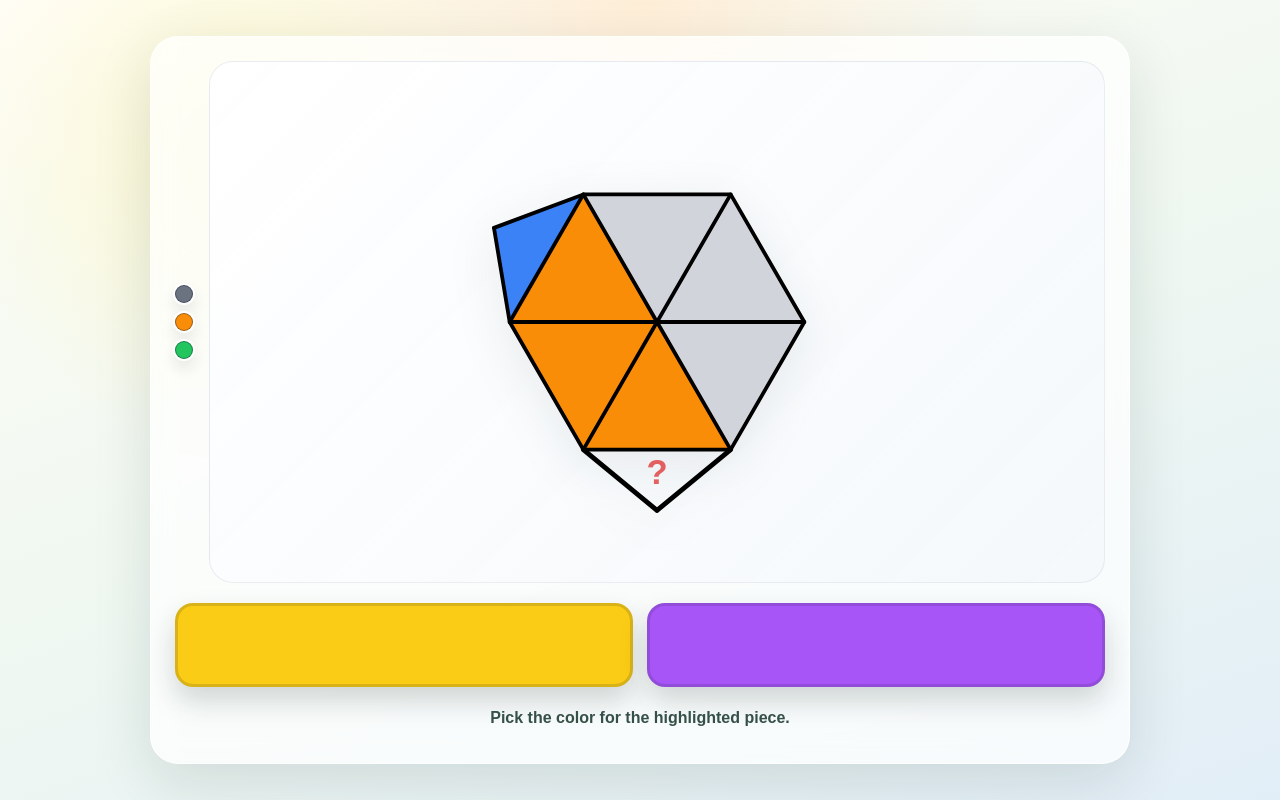
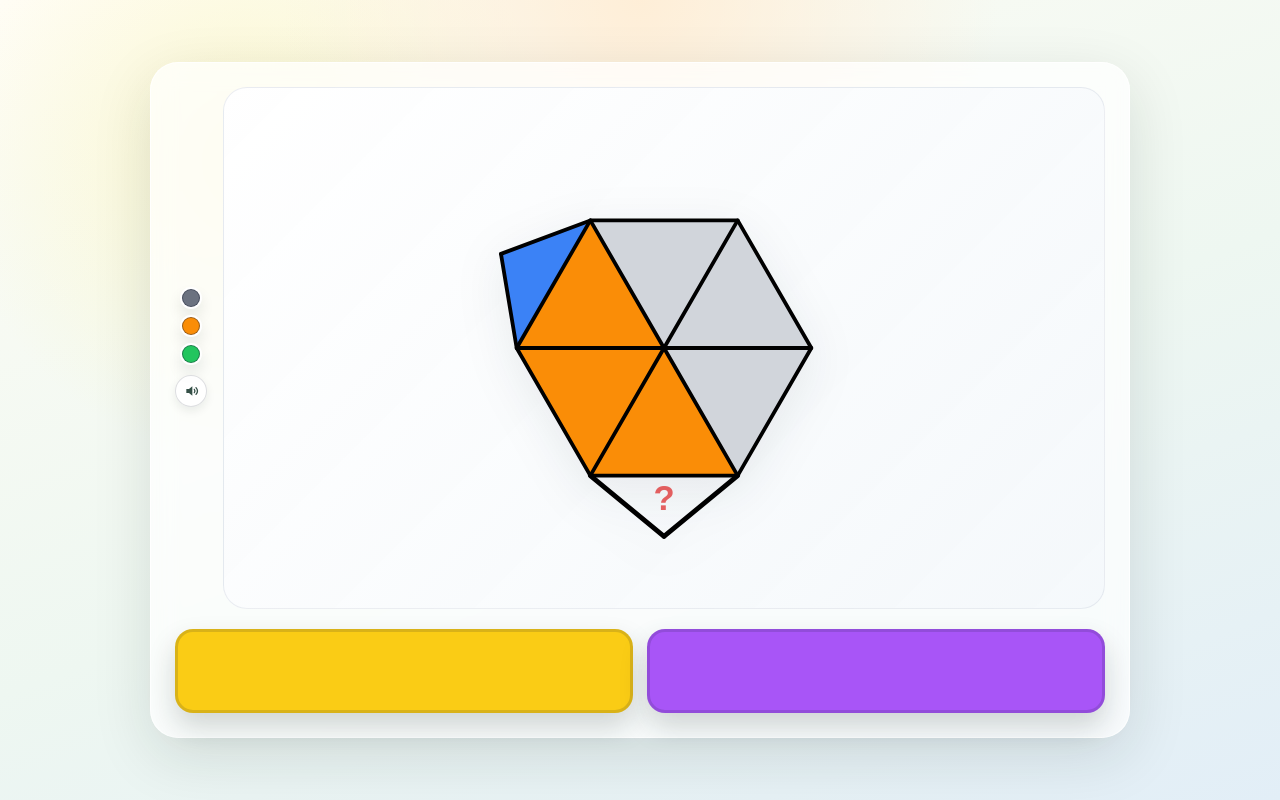
Before and after one commit to GuidoDipietro/fto-scheme-trainer, a React (Vite) app: page / in a window 1280 px wide. Built offline with nearby package versions, Linux system fonts and the light colour scheme.

Commit message:
Add sound

```diff
--- a/src/App.jsx
+++ b/src/App.jsx
@@ -1,19 +1,145 @@
-import { useState } from "react";
+import { useEffect, useRef, useState } from "react";
 import { FtoCenter } from "./components/FtoCenter";
 import { colorPalette, getColorLabel } from "./data/colors";
 import { centerSchemes } from "./data/centerSchemes";
 import { generatePrompt } from "./lib/generatePrompt";
 
 const selectableCenterIds = centerSchemes.map((center) => center.id);
+const wrongFlashDurationMs = 220;
 
 const createInitialState = () => ({
   selectedCenterIds: selectableCenterIds,
   prompt: generatePrompt(selectableCenterIds),
-  lastResult: null,
+  isWrongGuessActive: false,
+  isSoundMuted: false,
 });
 
 export default function App() {
   const [session, setSession] = useState(createInitialState);
+  const wrongFlashTimeoutRef = useRef(null);
+  const audioContextRef = useRef(null);
+
+  useEffect(
+    () => () => {
+      if (wrongFlashTimeoutRef.current) {
+        window.clearTimeout(wrongFlashTimeoutRef.current);
+      }
+
+      if (audioContextRef.current && audioContextRef.current.state !== "closed") {
+        audioContextRef.current.close();
+      }
+    },
+    [],
+  );
+
+  const getAudioContext = () => {
+    if (typeof window === "undefined") {
+      return null;
+    }
+
+    const AudioContextClass =
+      window.AudioContext ?? window.webkitAudioContext;
+
+    if (!AudioContextClass) {
+      return null;
+    }
+
+    if (!audioContextRef.current || audioContextRef.current.state === "closed") {
+      audioContextRef.current = new AudioContextClass();
+    }
+
+    const audioContext = audioContextRef.current;
+
+    if (audioContext.state === "suspended") {
+      audioContext.resume();
+    }
+
+    return audioContext;
+  };
+
+  const playWrongSound = () => {
+    if (session.isSoundMuted) {
+      return;
+    }
+
+    const audioContext = getAudioContext();
+
+    if (!audioContext) {
+      return;
+    }
+
+    const startTime = audioContext.currentTime;
+    const pulses = [
+      { start: 0, duration: 0.09, frequency: 196 },
+      { start: 0.13, duration: 0.09, frequency: 174 },
+    ];
+
+    pulses.forEach(({ start, duration, frequency }) => {
+      const oscillator = audioContext.createOscillator();
+      const gainNode = audioContext.createGain();
+
+      oscillator.type = "square";
+      oscillator.frequency.setValueAtTime(frequency, startTime + start);
+      gainNode.gain.setValueAtTime(0.0001, startTime + start);
+      gainNode.gain.exponentialRampToValueAtTime(0.08, startTime + start + 0.01);
+      gainNode.gain.exponentialRampToValueAtTime(
+        0.0001,
+        startTime + start + duration,
+      );
+
+      oscillator.connect(gainNode);
+      gainNode.connect(audioContext.destination);
+      oscillator.start(startTime + start);
+      oscillator.stop(startTime + start + duration);
+    });
+  };
+
+  const playSuccessSound = () => {
+    if (session.isSoundMuted) {
+      return;
+    }
+
+    const audioContext = getAudioContext();
+
+    if (!audioContext) {
+      return;
+    }
+
+    const startTime = audioContext.currentTime;
+    const oscillator = audioContext.createOscillator();
+    const gainNode = audioContext.createGain();
+
+    oscillator.type = "triangle";
+    oscillator.frequency.setValueAtTime(880, startTime);
+    oscillator.frequency.exponentialRampToValueAtTime(1320, startTime + 0.16);
+    gainNode.gain.setValueAtTime(0.0001, startTime);
+    gainNode.gain.exponentialRampToValueAtTime(0.06, startTime + 0.02);
+    gainNode.gain.exponentialRampToValueAtTime(0.0001, startTime + 0.28);
+
+    oscillator.connect(gainNode);
+    gainNode.connect(audioContext.destination);
+    oscillator.start(startTime);
+    oscillator.stop(startTime + 0.28);
+  };
+
+  const triggerWrongFlash = () => {
+    if (wrongFlashTimeoutRef.current) {
+      window.clearTimeout(wrongFlashTimeoutRef.current);
+    }
+
+    setSession((current) => ({
+      ...current,
+      isWrongGuessActive: true,
+    }));
+
+    wrongFlashTimeoutRef.current = window.setTimeout(() => {
+      setSession((current) => ({
+        ...current,
+        isWrongGuessActive: false,
+      }));
+      wrongFlashTimeoutRef.current = null;
+    }, wrongFlashDurationMs);
+  };
 
   const handleCenterToggle = (centerId) => {
     setSession((current) => {
@@ -28,29 +154,39 @@ export default function App() {
       return {
         selectedCenterIds: nextSelectedCenterIds,
         prompt: generatePrompt(nextSelectedCenterIds),
-        lastResult: null,
+        isWrongGuessActive: false,
+        isSoundMuted: current.isSoundMuted,
       };
     });
   };
 
-  const handleAnswer = (selectedColor) => {
-    setSession((current) => {
-      const isCorrect = selectedColor === current.prompt.correctAnswer;
-
-      return {
-        selectedCenterIds: current.selectedCenterIds,
-        prompt: generatePrompt(current.selectedCenterIds),
-        lastResult: {
-          isCorrect,
-          selectedColor,
-          correctAnswer: current.prompt.correctAnswer,
-          centerId: current.prompt.center.id,
-        },
-      };
-    });
+  const handleSoundToggle = () => {
+    setSession((current) => ({
+      ...current,
+      isSoundMuted: !current.isSoundMuted,
+    }));
   };
 
-  const { prompt, lastResult, selectedCenterIds } = session;
+  const handleAnswer = (selectedColor) => {
+    const isCorrect = selectedColor === session.prompt.correctAnswer;
+
+    if (!isCorrect) {
+      playWrongSound();
+      triggerWrongFlash();
+      return;
+    }
+
+    playSuccessSound();
+
+    setSession((current) => ({
+      selectedCenterIds: current.selectedCenterIds,
+      prompt: generatePrompt(current.selectedCenterIds),
+      isWrongGuessActive: false,
+      isSoundMuted: current.isSoundMuted,
+    }));
+  };
+
+  const { prompt, selectedCenterIds, isWrongGuessActive, isSoundMuted } = session;
   const promptColors = prompt.answerOptions.map((colorId) => ({
     id: colorId,
     hex: colorPalette[colorId].hex,
@@ -58,7 +194,9 @@ export default function App() {
 
   return (
     <main className="app-shell">
-      <section className="trainer-card">
+      <section
+        className={`trainer-card${isWrongGuessActive ? " is-wrong-guess" : ""}`}
+      >
         <div className="trainer-layout">
           <div className="filter-row" aria-label="Center color filters">
             {selectableCenterIds.map((centerId) => {
@@ -81,6 +219,54 @@ export default function App() {
                 </button>
               );
             })}
+
+            <button
+              type="button"
+              className={`sound-toggle${isSoundMuted ? " is-muted" : ""}`}
+              onClick={handleSoundToggle}
+              aria-pressed={isSoundMuted}
+              aria-label={isSoundMuted ? "Unmute sounds" : "Mute sounds"}
+            >
+              <svg
+                aria-hidden="true"
+                className="sound-toggle-icon"
+                viewBox="0 0 24 24"
+              >
+                <path
+                  d="M5 9v6h4l5 4V5L9 9H5Z"
+                  fill="currentColor"
+                />
+                {isSoundMuted ? (
+                  <path
+                    d="M6 6 18 18M18 6 6 18"
+                    fill="none"
+                    stroke="currentColor"
+                    strokeLinecap="round"
+                    strokeWidth="2"
+                  />
+                ) : (
+                  <>
+                    <path
+                      d="M17 9.5a4 4 0 0 1 0 5"
+                      fill="none"
+                      stroke="currentColor"
+                      strokeLinecap="round"
+                      strokeWidth="2"
+                    />
+                    <path
+                      d="M19.5 7a7.5 7.5 0 0 1 0 10"
+                      fill="none"
+                      stroke="currentColor"
+                      strokeLinecap="round"
+                      strokeWidth="2"
+                    />
+                  </>
+                )}
+              </svg>
+              <span className="sr-only">
+                {isSoundMuted ? "Muted" : "Sound on"}
+              </span>
+            </button>
           </div>
 
           <div className="center-stage">
@@ -106,16 +292,6 @@ export default function App() {
             </button>
           ))}
         </div>
-
-        <div className="status-row" aria-live="polite">
-          {lastResult ? (
-            <p className={lastResult.isCorrect ? "status-ok" : "status-bad"}>
-              {lastResult.isCorrect ? "Correct." : "Incorrect."}
-            </p>
-          ) : (
-            <p>Pick the color for the highlighted piece.</p>
-          )}
-        </div>
       </section>
     </main>
   );
--- a/src/styles.css
+++ b/src/styles.css
@@ -46,6 +46,10 @@ select {
   border: 1px solid rgba(255, 255, 255, 0.8);
   border-radius: 28px;
   box-shadow: 0 18px 60px rgba(16, 33, 27, 0.12);
+  transition:
+    background-color 180ms ease,
+    border-color 180ms ease,
+    box-shadow 180ms ease;
 }
 
 .trainer-card {
@@ -53,6 +57,12 @@ select {
   padding: 1.5rem;
   display: grid;
   gap: 1.25rem;
+}
+
+.trainer-card.is-wrong-guess {
+  background: rgba(254, 205, 211, 0.98);
+  border-color: rgba(239, 68, 68, 0.72);
+  box-shadow: 0 18px 60px rgba(185, 28, 28, 0.26);
 }
 
 .trainer-layout {
@@ -67,6 +77,47 @@ select {
   flex-direction: column;
   gap: 0.6rem;
   align-items: center;
+}
+
+.sound-toggle {
+  margin-top: 0.15rem;
+  width: 2rem;
+  height: 2rem;
+  padding: 0;
+  border: 1px solid rgba(15, 23, 42, 0.14);
+  border-radius: 999px;
+  background: rgba(255, 255, 255, 0.88);
+  color: #355047;
+  cursor: pointer;
+  transition:
+    transform 140ms ease,
+    background-color 140ms ease,
+    border-color 140ms ease,
+    color 140ms ease,
+    box-shadow 140ms ease;
+  box-shadow: 0 4px 10px rgba(16, 33, 27, 0.08);
+}
+
+.sound-toggle-icon {
+  width: 1rem;
+  height: 1rem;
+  display: block;
+  margin: 0 auto;
+}
+
+.sound-toggle.is-muted {
+  background: rgba(226, 232, 240, 0.96);
+  border-color: rgba(100, 116, 139, 0.26);
+  color: #64748b;
+}
+
+.sound-toggle:hover {
+  transform: translateY(-1px);
+}
+
+.sound-toggle:focus-visible {
+  outline: 3px solid rgba(245, 158, 11, 0.9);
+  outline-offset: 3px;
 }
 
 .filter-button {
@@ -170,28 +221,6 @@ select {
   border: 0;
 }
 
-.status-row {
-  display: flex;
-  justify-content: center;
-  min-height: 2rem;
-  color: #355047;
-  text-align: center;
-}
-
-.status-row p {
-  margin: 0;
-  font-size: 1rem;
-  font-weight: 600;
-}
-
-.status-ok {
-  color: #166534;
-}
-
-.status-bad {
-  color: #991b1b;
-}
-
 @media (max-width: 720px) {
   .app-shell {
     padding: 1rem 0 2rem;
@@ -214,6 +243,7 @@ select {
   .filter-row {
     flex-direction: row;
     justify-content: center;
+    flex-wrap: wrap;
   }
 
   .center-stage {
```
Also changed, not shown: 1 other file (tests, documents, lock files or other folders).
